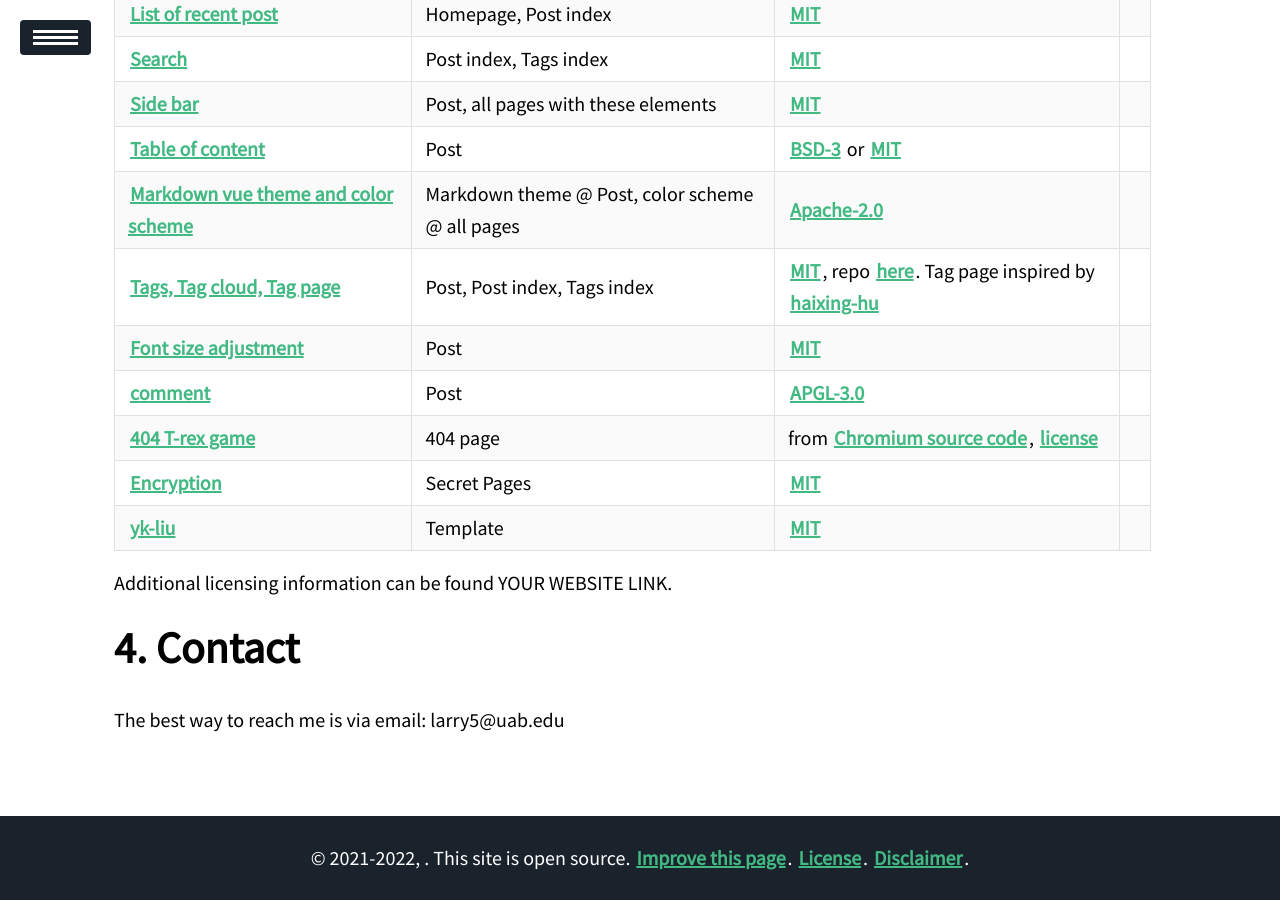
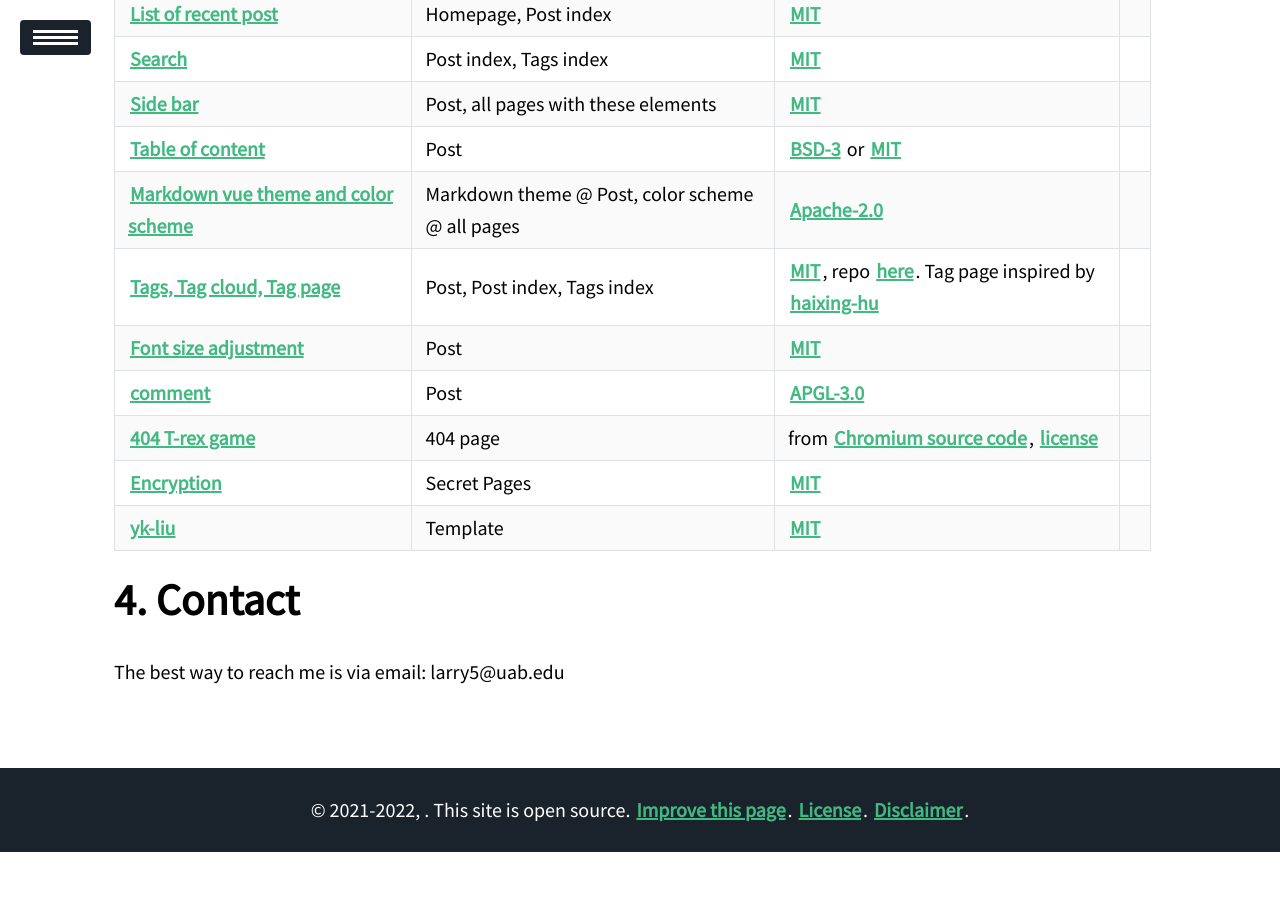
Before and after one commit to feizhao19/feizhao19.github.io, a Jekyll site: the page built from about/index.md, in a window 1280 px wide and 900 px high, scrolled down 1040 px. Built offline with Jekyll 4.4.1, drawn with Linux system fonts in a browser that asks for light colours; nearby versions of some CDN libraries; after the commit the page ends 1892 px from its top, so only the background shows below that.

Commit message:
Update About page- removing the useless inof

```diff
--- a/about/index.md
+++ b/about/index.md
@@ -45,8 +45,6 @@ This website uses these sources:
 | [Encryption](https://github.com/robinmoisson/staticrypt)     | Secret Pages                                    | [MIT](http://opensource.org/licenses/MIT)                    | |
 | [yk-liu](https://github.com/yk-liu/yk-liu.github.io)     | Template                                    | [MIT](http://opensource.org/licenses/MIT)                    |
 
-Additional licensing information can be found YOUR WEBSITE LINK.
-
 
 # Contact
 
```
